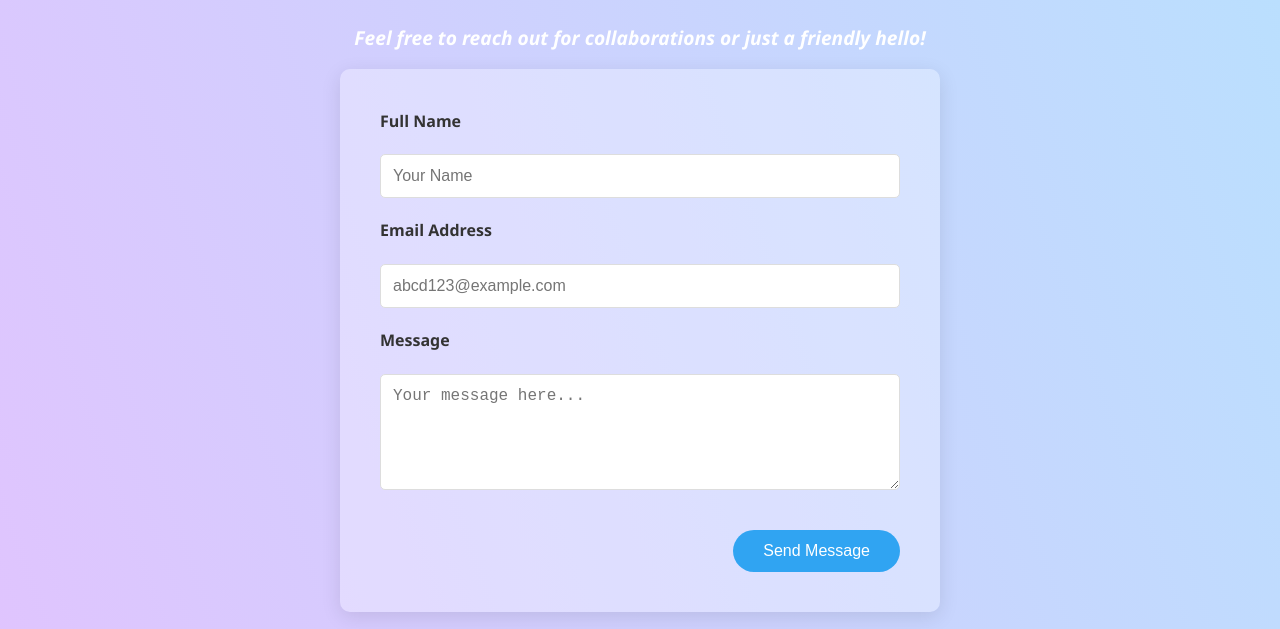
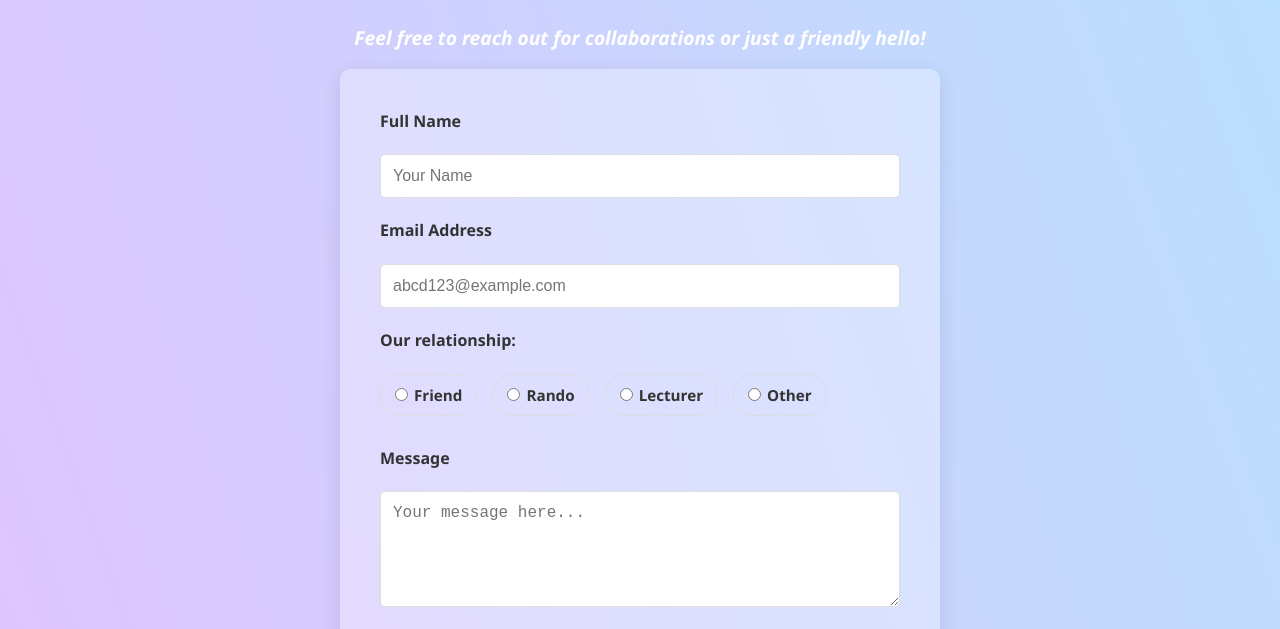
Before and after one commit to Thngyh/Individual-Assignment, a plain HTML site: page contact.html in a window 1280 px wide. Shown: the part 171-800 px from the top of the page. Drawn offline with Linux system fonts and the light colour scheme.

Commit message:
feat: add relationship selection to contact form with radio buttons

```diff
--- a/contact.html
+++ b/contact.html
@@ -22,6 +22,13 @@
                 <label for="email">Email Address</label>
                 <input type="email" id="email" name="_replyto" placeholder="abcd123@example.com" required>
 
+                <label for="relation">Our relationship:</label>
+                <div class = "radio-group">
+                <label><input type="radio" name="relation" value="Friend" required> Friend</label>
+                <label><input type="radio" name="relation" value="Rando"> Rando</label>
+                <label><input type="radio" name="relation" value="Lecturer"> Lecturer</label>
+                <label><input type="radio" name="relation" value="Other"> Other</label>
+                </div>
                 <label for="message">Message</label>
                 <textarea id="message" name="message" rows="5" placeholder="Your message here..." required></textarea>
 
--- a/style.css
+++ b/style.css
@@ -549,6 +549,38 @@ h2 {
     font-weight: bold;
 }
 
+/* Radio Button Styling */
+.radio-group {
+    display: flex;
+    gap: 15px;
+    flex-wrap: wrap;
+    margin-bottom: 10px;
+}
+
+.radio-group label {
+    display: flex;
+    align-items: center;
+    gap: 6px;
+    background: #ffffff00;
+    padding: 8px 14px;
+    border-radius: 30px;
+    cursor: pointer;
+    border: 1px solid #ddd;
+    transition: 0.3s;
+    font-size: 0.95rem;
+}
+
+.radio-group label:hover {
+    background: #8c7fae38;
+    box-shadow: 0 5px 20px rgba(0,0,0,0.1);
+}
+
+.radio-group input[type="radio"] {
+    accent-color: #3498db;
+    cursor: pointer;
+}
+
+
 .contact input,
 .contact textarea {
     padding: 12px;
```
